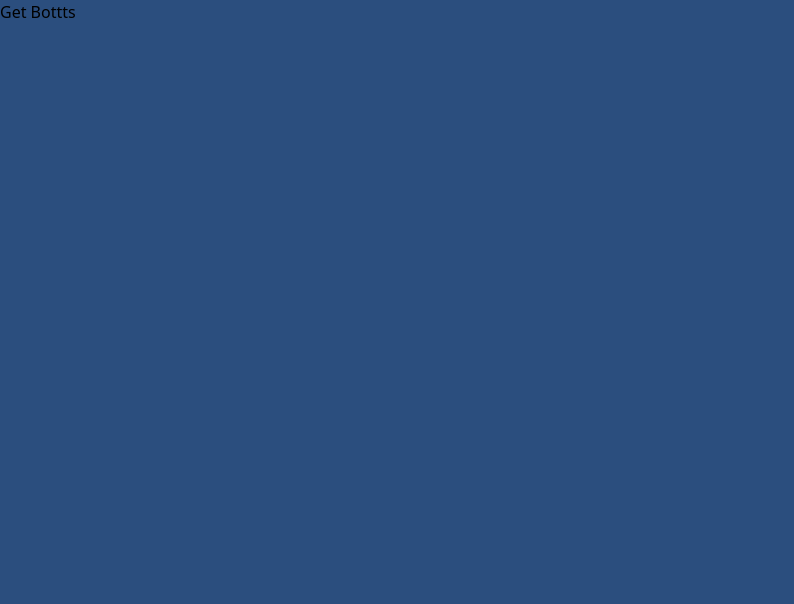
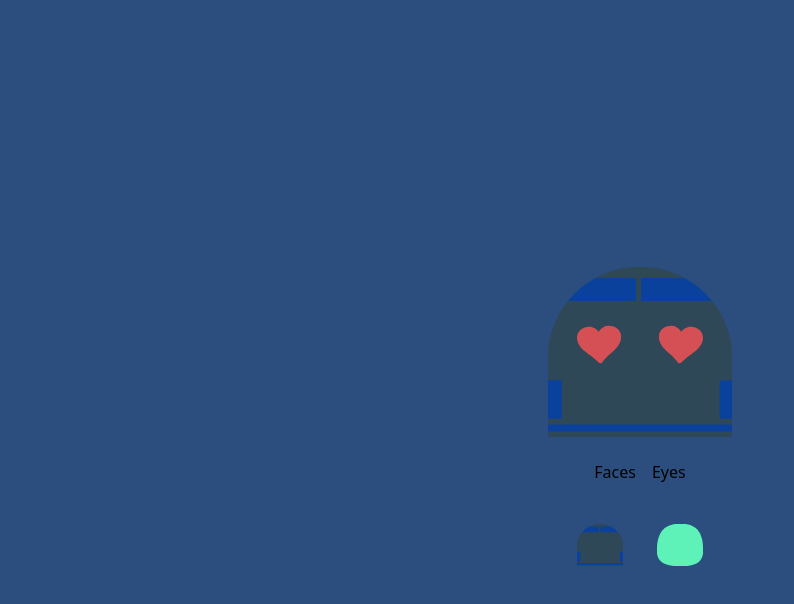
Before and after one commit to magnusson/bottts-maker, a React (Create React App) app: page / in a window 1280 px wide. Shown: the top 604 px of the page, without its empty margins (0-794 px from the left). Built offline with nearby package versions, Linux system fonts and the light colour scheme.

Commit message:
Basic functionality for parts and animations

```diff
--- a/package.json
+++ b/package.json
@@ -11,6 +11,7 @@
     "@types/node": "^12.0.0",
     "@types/react": "^17.0.0",
     "@types/react-dom": "^17.0.0",
+    "framer-motion": "^3.10.3",
     "react": "^17.0.1",
     "react-dom": "^17.0.1",
     "react-scripts": "4.0.3",
--- a/public/index.html
+++ b/public/index.html
@@ -3,7 +3,10 @@
   <head>
     <meta charset="utf-8" />
     <link rel="icon" href="%PUBLIC_URL%/favicon.ico" />
-    <meta name="viewport" content="width=device-width, initial-scale=1" />
+    <meta
+      name="viewport"
+      content="width=device-width, initial-scale=1, shrink-to-fit=no"
+    />
     <meta name="theme-color" content="#2b4e7e" />
     <meta name="description" content="Make your own Bottt here." />
     <link rel="apple-touch-icon" href="%PUBLIC_URL%/homescreen192.png" />
--- a/src/App.tsx
+++ b/src/App.tsx
@@ -1,9 +1,17 @@
-import React from 'react'
+import { useState } from 'react'
+import Bottt from './components/Bottt'
+import PartSelector from './components/PartSelector'
 
-const App = () => (
-  <div>
-    <h1>Get Bottts</h1>
-  </div>
-)
+const App = () => {
+  const [face, setFace] = useState('face')
+  const [eyes, setEyes] = useState('eyes')
+
+  return (
+    <div className="flex flex-col h-screen justify-center items-center">
+      <Bottt face={face} eyes={eyes} />
+      <PartSelector setPart={{ faces: setFace, eyes: setEyes }} />
+    </div>
+  )
+}
 
 export default App
--- /dev/null
+++ b/src/components/Bottt.tsx
@@ -0,0 +1,18 @@
+import { AnimatePresence } from 'framer-motion'
+import Part from './Part'
+
+const Bottt = ({ face, eyes }: { face: string; eyes: string }) => (
+  <svg
+    xmlns="http://www.w3.org/2000/svg"
+    width="256"
+    height="256"
+    viewBox="0 0 180 180"
+  >
+    <AnimatePresence initial={false}>
+      <Part type="faces" part={face} key={face} />
+      <Part type="eyes" part={eyes} key={eyes} />
+    </AnimatePresence>
+  </svg>
+)
+
+export default Bottt
--- /dev/null
+++ b/src/components/Part.tsx
@@ -0,0 +1,11 @@
+import { memo } from 'react'
+import botttParts from '../util'
+
+const Part = memo(({ type, part }: { type: string; part: string }) => {
+  const { animation, parts } = botttParts[type]
+  const Elem = animation(parts[part])
+
+  return <Elem />
+})
+
+export default Part
--- /dev/null
+++ b/src/components/PartSelector.tsx
@@ -0,0 +1,45 @@
+import { useState, Dispatch, SetStateAction } from 'react'
+import botttParts from '../util'
+
+const PartSelector = ({
+  setPart,
+}: {
+  setPart: Record<string, Dispatch<SetStateAction<string>>>
+}) => {
+  const [activePart, setActivePart] = useState('faces')
+  const { parts, position } = botttParts[activePart]
+
+  return (
+    <div className="flex flex-col">
+      <div className="flex space-x-4 justify-center mb-6">
+        <button onClick={() => setActivePart('faces')}>Faces</button>
+        <button onClick={() => setActivePart('eyes')}>Eyes</button>
+      </div>
+      <div className="flex space-x-4 mb-6">
+        {Object.keys(parts).map((part) => {
+          const Part = parts[part]
+
+          return (
+            <button onClick={() => setPart[activePart](part)} key={part}>
+              <svg
+                xmlns="http://www.w3.org/2000/svg"
+                width="64"
+                height="64"
+                viewBox="0 0 180 180"
+              >
+                <g
+                  id="eyes_part"
+                  transform={`translate(${position.x}, ${position.y})`}
+                >
+                  <Part />
+                </g>
+              </svg>
+            </button>
+          )
+        })}
+      </div>
+    </div>
+  )
+}
+
+export default PartSelector
--- /dev/null
+++ b/src/components/parts/Eyes.tsx
@@ -0,0 +1,29 @@
+export const Hearts = () => (
+  <>
+    <path
+      d="M29.2691 9.67983C26.7216 9.81334 24.305 11.9225 23.0195 13.8332C21.5357 12.0676 18.9175 10.2223 16.3701 10.3558C10.8883 10.6431 7.51531 14.1586 7.74073 18.4598C8.0406 24.1816 12.6244 27.3464 17.4365 30.7046C19.1523 31.8531 22.441 34.8494 22.8627 35.5214C23.2845 36.1935 25.0034 36.1278 25.4425 35.3862C25.8817 34.6446 28.7463 31.3502 30.3355 30.0286C34.7674 26.1859 38.9981 22.5592 38.6982 16.8374C38.4728 12.5362 34.7509 9.39254 29.2691 9.67983Z"
+      fill="#FF5353"
+      fillOpacity="0.8"
+    />
+    <path
+      d="M87.6299 10.3558C85.0825 10.2223 82.4586 12.0673 80.9805 13.8332C79.6893 11.9222 77.2784 9.81331 74.7309 9.67981C69.2491 9.39252 65.5272 12.5361 65.3017 16.8374C65.0019 22.5591 69.2297 26.1857 73.6645 30.0286C75.2508 31.3501 78.2083 34.6738 78.5575 35.3862C78.9067 36.0987 80.623 36.2131 81.1373 35.5214C81.6515 34.8298 84.8449 31.8529 86.5635 30.7046C91.3728 27.3462 95.9594 24.1816 96.2593 18.4598C96.4847 14.1586 93.1117 10.6431 87.6299 10.3558Z"
+      fill="#FF5353"
+      fillOpacity="0.8"
+    />
+  </>
+)
+
+export const RoundFrame1 = () => (
+  <>
+    <rect
+      y="12"
+      width="104"
+      height="32"
+      rx="16"
+      fill="black"
+      fillOpacity="0.8"
+    />
+    <rect x="24" y="22" width="10" height="12" rx="2" fill="#F4F4F4" />
+    <rect x="70" y="22" width="10" height="12" rx="2" fill="#F4F4F4" />
+  </>
+)
--- /dev/null
+++ b/src/components/parts/Faces.tsx
@@ -0,0 +1,83 @@
+export const Artuito = () => (
+  <>
+    <mask
+      id="artuito"
+      mask-type="alpha"
+      maskUnits="userSpaceOnUse"
+      x="0"
+      y="0"
+      width="130"
+      height="120"
+    >
+      <path
+        d="M0 65C0 29.1015 29.1015 0 65 0V0C100.899 0 130 29.1015 130 65V117.647C130 118.947 128.947 120 127.647 120H2.35294C1.05345 120 0 118.947 0 117.647V65Z"
+        fill="white"
+      />
+    </mask>
+    <g mask="url(#artuito)">
+      <rect x="-1" y="-1" width="132" height="122" fill="#2F4858" />
+      <path
+        fillRule="evenodd"
+        clipRule="evenodd"
+        d="M0 80H10V107H0V80Z"
+        fill="#0040AE"
+        fillOpacity="0.8"
+      />
+      <path
+        fillRule="evenodd"
+        clipRule="evenodd"
+        d="M0 111H130V116H0V111Z"
+        fill="#0040AE"
+        fillOpacity="0.8"
+      />
+      <rect
+        x="121"
+        y="80"
+        width="9"
+        height="27"
+        fill="#0040AE"
+        fillOpacity="0.8"
+      />
+      <rect
+        x="7.2998"
+        y="8"
+        width="54.9"
+        height="16.1835"
+        fill="#0040AE"
+        fillOpacity="0.8"
+      />
+      <rect
+        x="65.7998"
+        y="8"
+        width="54.9"
+        height="16.1835"
+        fill="#0040AE"
+        fillOpacity="0.8"
+      />
+    </g>
+  </>
+)
+
+export const Round1 = () => (
+  <>
+    <mask
+      id="round1"
+      mask-type="alpha"
+      maskUnits="userSpaceOnUse"
+      x="0"
+      y="0"
+      width="130"
+      height="120"
+    >
+      <path
+        fillRule="evenodd"
+        clipRule="evenodd"
+        d="M66 0C124.352 0 130.001 40.6854 130 78C129.999 111.315 104.534 120 66 120C28.5387 120 0 111.315 0 78C0 40.6854 7.64843 0 66 0Z"
+        fill="white"
+      />
+    </mask>
+    <g mask="url(#round1)">
+      <rect x="-4" y="-2" width="138" height="124" fill="#5EF2B8" />
+    </g>
+  </>
+)
--- /dev/null
+++ b/src/util.tsx
@@ -0,0 +1,72 @@
+import { FC } from 'react'
+import { motion } from 'framer-motion'
+import { Artuito, Round1 } from './components/parts/Faces'
+import { Hearts, RoundFrame1 } from './components/parts/Eyes'
+
+const faceAnimation = (Component: FC) => () => (
+  <motion.g
+    initial={{
+      translateX: 256,
+    }}
+    animate={{
+      translateX: 25,
+    }}
+    exit={{
+      translateX: -256,
+    }}
+    style={{ translateY: 44 }}
+    id="face_part"
+  >
+    <Component />
+  </motion.g>
+)
+
+const eyesAnimation = (Component: FC) => () => (
+  <motion.g
+    initial={{
+      scale: 1.5,
+    }}
+    animate={{
+      scale: 1,
+    }}
+    style={{ translateX: 38, translateY: 76 }}
+    id="eye_part"
+  >
+    <Component />
+  </motion.g>
+)
+
+interface BotttParts {
+  [index: string]: {
+    parts: Record<string, FC>
+    position: Record<string, number>
+    animation: (Component: FC) => FC
+  }
+}
+
+const botttParts: BotttParts = {
+  faces: {
+    parts: {
+      face: Artuito,
+      face2: Round1,
+    },
+    animation: faceAnimation,
+    position: {
+      x: 25,
+      y: 44,
+    },
+  },
+  eyes: {
+    parts: {
+      eyes: Hearts,
+      eyes2: RoundFrame1,
+    },
+    animation: eyesAnimation,
+    position: {
+      x: 38,
+      y: 76,
+    },
+  },
+}
+
+export default botttParts
```
Also changed, not shown: 2 other files (tests, documents, lock files or other folders).
